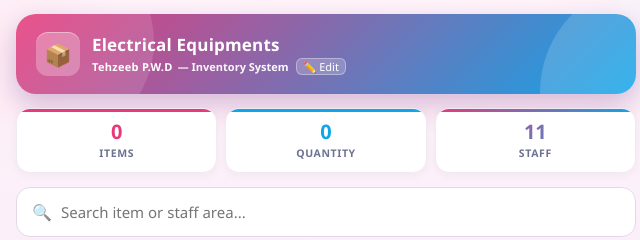
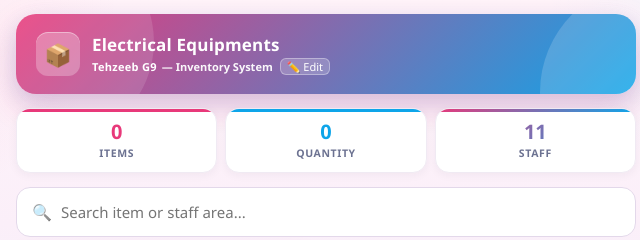
Before and after one commit to arlanyousaf-sys/Inventory-electric-, a plain HTML site: page index.html in a window 1280 px wide. Shown: the top 240 px of the page, 314-954 px from the left. Drawn offline with Linux system fonts and the light colour scheme.

Commit message:
Update SEED_LOCATION in index.html

```diff
--- a/index.html
+++ b/index.html
@@ -19,7 +19,7 @@
 </head>
 <body><script id="__seed__">window.__SEED_DATA__ = [];
 window.__SEED_ID__ = "seed_1790870336529_lnmbh";
-window.__SEED_LOCATION__ = "Tehzeeb P.W.D";
+window.__SEED_LOCATION__ = "Tehzeeb G9";
 window.__SEED_STAFF__ = ["Safilo","Cross","Steam Roast","Operator ","Watchman","Shop","Store","Snack","Canteen","Electric Workshop","Over All"];</script>
 
 
```
